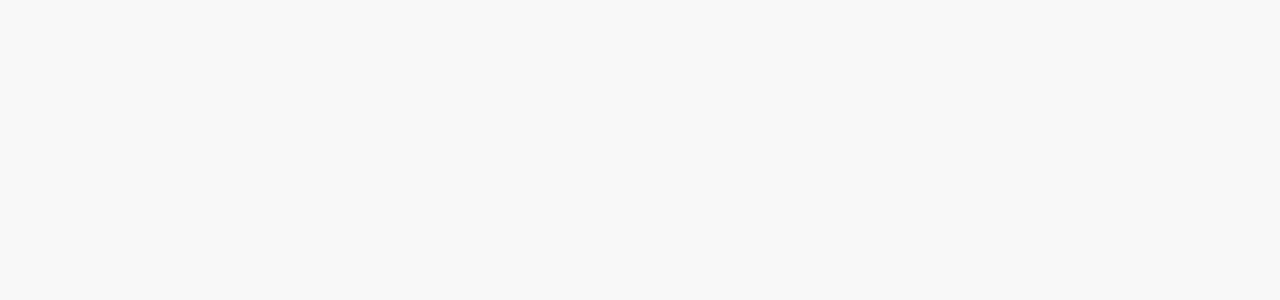
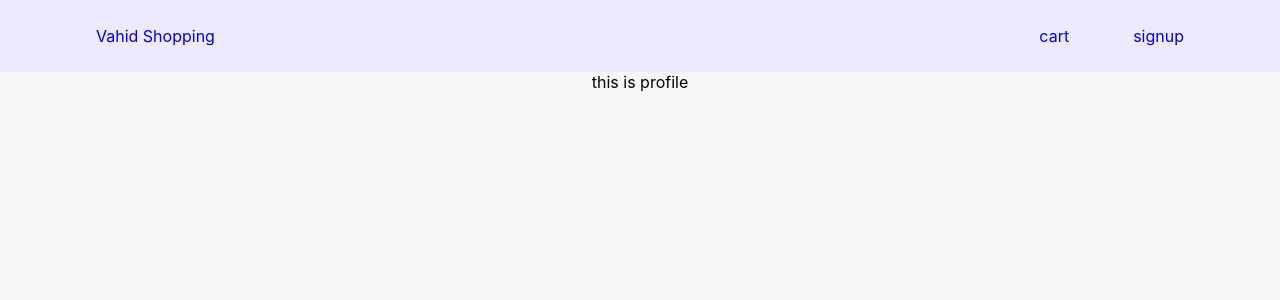
Before and after one commit to VahidTahmasebi/shopping-cart-react, a React (Create React App) app: page /profile in a window 1280 px wide. Before the commit this address had no page. Shown: the top 300 px of the page. Built offline with nearby package versions, Linux system fonts and the light colour scheme.

Commit message:
Add signup, login and profile pages

```diff
--- a/src/App.js
+++ b/src/App.js
@@ -2,6 +2,9 @@ import { BrowserRouter, Route, Routes } from "react-router-dom";
 import "./App.css";
 import CartPage from "./Pages/CartPage";
 import HomePage from "./Pages/HomePage";
+import LoginPage from "./Pages/LoginPage";
+import ProfilePage from "./Pages/ProfilePage";
+import SignupPage from "./Pages/SignupPage";
 import CartProvider from "./Providers/CartProvider";
 
 function App() {
@@ -12,6 +15,9 @@ function App() {
           <Routes>
             <Route path='/' element={<HomePage />} />
             <Route path='/cart' element={<CartPage />} />
+            <Route path='/signup' element={<SignupPage />} />
+            <Route path='/login' element={<LoginPage />} />
+            <Route path='/profile' element={<ProfilePage />} />
           </Routes>
         </div>
       </CartProvider>
--- /dev/null
+++ b/src/Pages/LoginPage.js
@@ -0,0 +1,12 @@
+import LoginForm from "../Components/LoginForm/LoginForm";
+import Layout from "../Layout/Layout";
+
+const LoginPage = () => {
+  return (
+    <Layout>
+      <LoginForm />
+    </Layout>
+  );
+};
+
+export default LoginPage;
--- /dev/null
+++ b/src/Pages/ProfilePage.js
@@ -0,0 +1,11 @@
+import Layout from "../Layout/Layout";
+
+const ProfilePage = () => {
+  return (
+    <Layout>
+      <p>this is profile</p>
+    </Layout>
+  );
+};
+
+export default ProfilePage;
--- /dev/null
+++ b/src/Pages/SignupPage.js
@@ -0,0 +1,12 @@
+import SignupForm from "../Components/SignupForm/SignupForm";
+import Layout from "../Layout/Layout";
+
+const SignupPage = () => {
+  return (
+    <Layout>
+      <SignupForm />
+    </Layout>
+  );
+};
+
+export default SignupPage;
```
